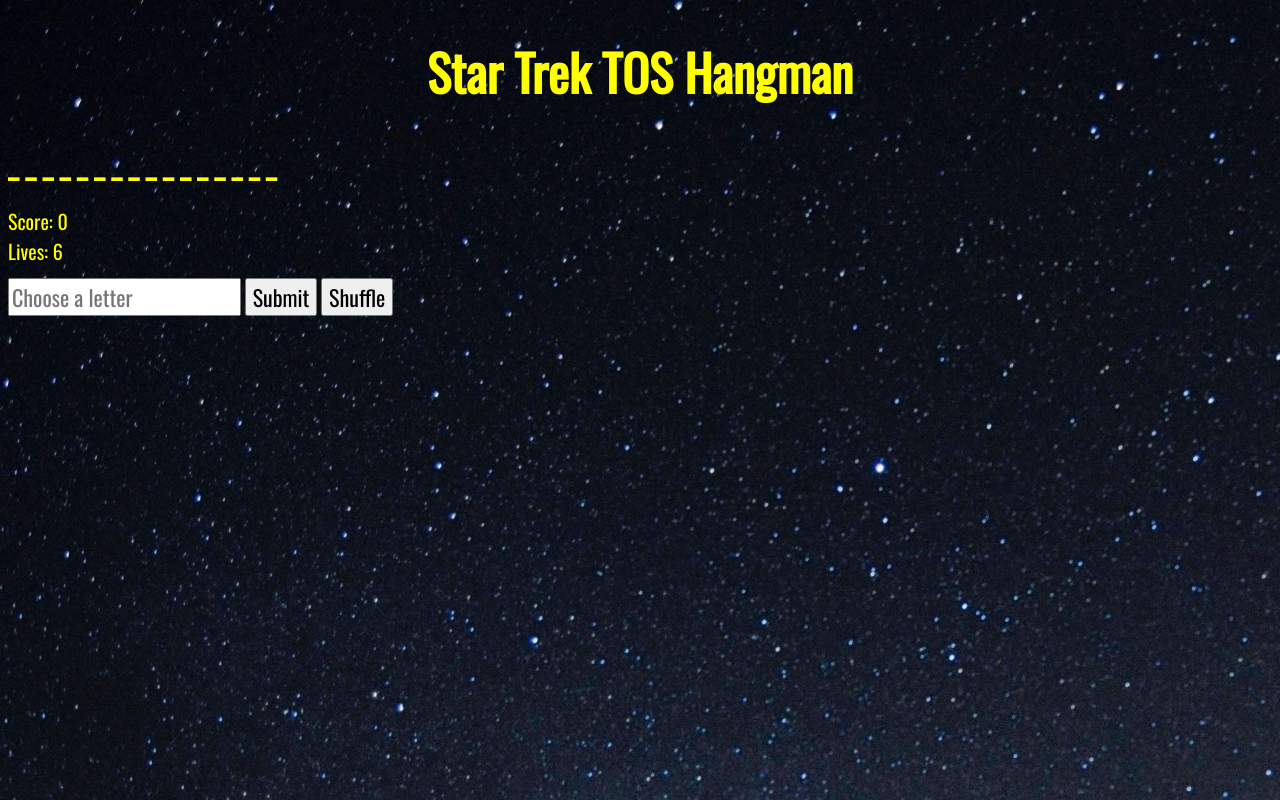
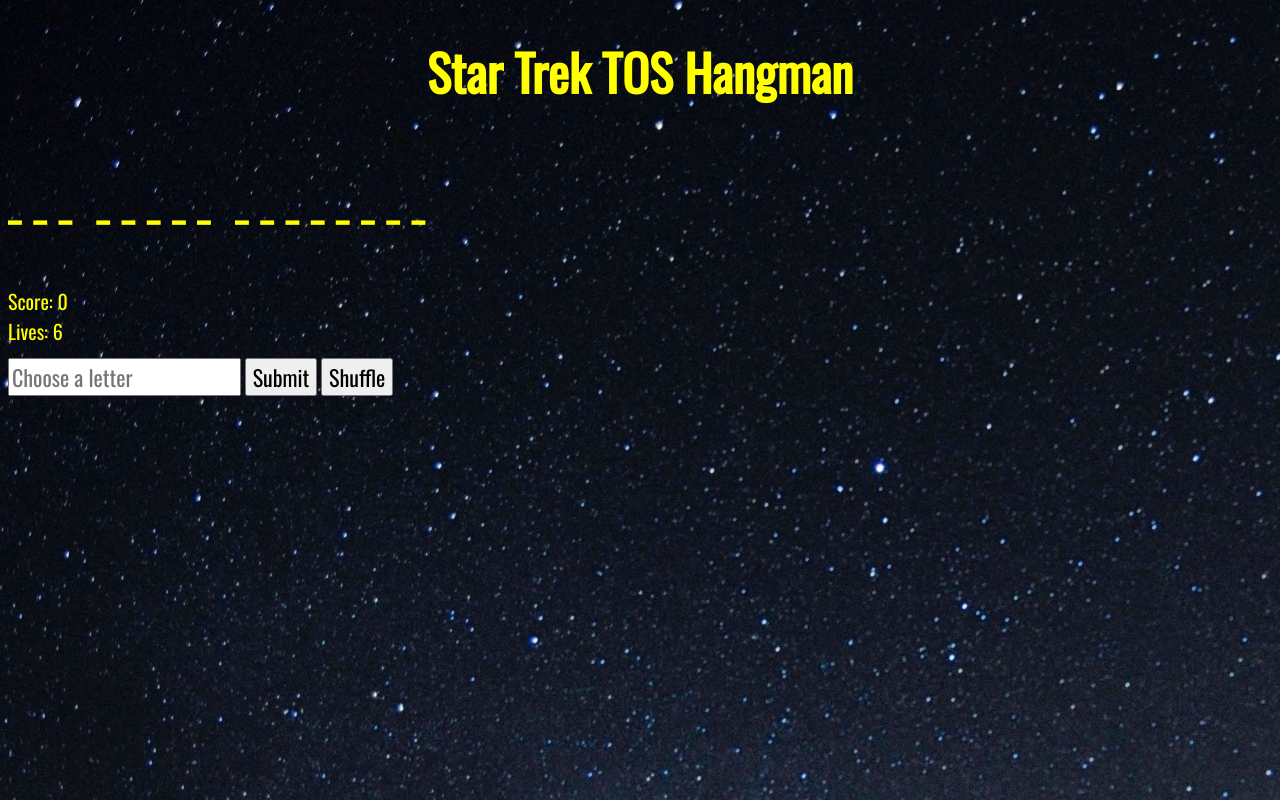
Before and after one commit to taearls/Star-Trek-TOS-Hangman, a plain HTML site: page index.html in a window 1280 px wide. Drawn offline with nearby package versions, Linux system fonts and the light colour scheme.

Commit message:
figured out spacing between multiple words

```diff
--- a/css/style.css
+++ b/css/style.css
@@ -30,7 +30,11 @@
 #phrase {
 	font-size: 30px;
 }
-
+#phrase p {
+	font-size: 36px;
+	display: inline-block;
+	margin-right: 1vw;
+}
 .interactive {
 /*	display: flex;
 */
--- a/js/app.js
+++ b/js/app.js
@@ -37,21 +37,25 @@
 	displaySpace (phrase) {
 		let space = " ";
 		// [james, tiberius, kirk]
+		// have to clear out paragraphs again so dupes don't get made
+		if ($("#p-0")) {
+			$("#phrase").text("");
+		}
 		for (let i = 0; i < phrase.length; i++) {
 			space += phrase.charAt(i) + "  ";
 		}
-		// const newArr = phrase.split("");
+		const newArr = phrase.split("");
 
-		// console.log(newArr);
-		// 	for (let i = 0; i < newArr.length; i++) {
-		// 		newArr[i] += " ";
+		console.log(newArr);
+			for (let i = 0; i < newArr.length; i++) {
+				// newArr[i] += " ";
 
-		// 		// $("<p>").text(newArr[i]).attr("id", "p-" + i).appendTo($("#phrase"))
-		// 		// $("p-" + i)
-		// 	}
-		// 	spaceArr = newArr.join("");
-		// 	console.log(spaceArr);
-		$("#phrase").text(space);
+				$("<p>").text(newArr[i]).attr("id", "p-" + i).appendTo($("#phrase"))
+				$("p-" + i).append("<br/");
+			}
+			// spaceArr = newArr.join("");
+			// console.log(spaceArr);
+		// $("#phrase").text(space);
 	},
 	genBlanks (phrase) {
 		phrase = [];
```
